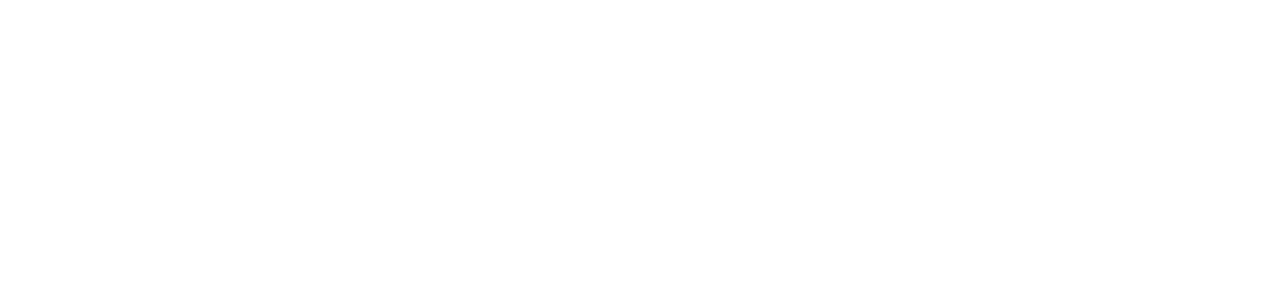
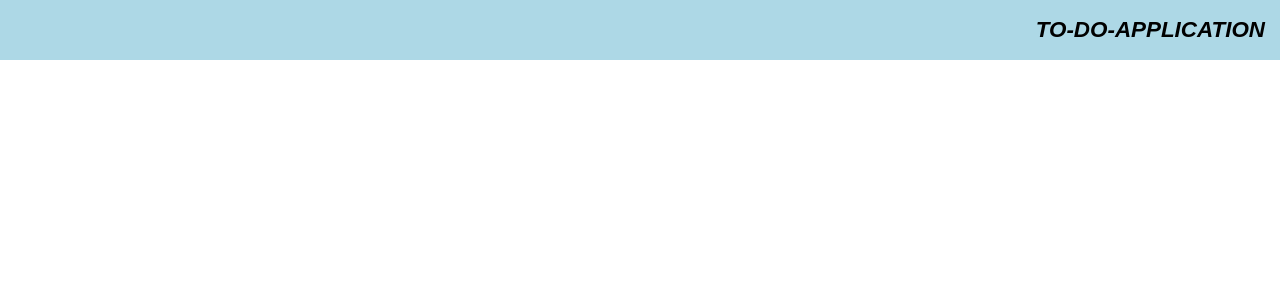
Before and after one commit to adcies/to-do-app, a React (Create React App) app: page / in a window 1280 px wide. Shown: the top 300 px of the page. Built offline with nearby package versions, Linux system fonts and the light colour scheme.

Commit message:
style header component

```diff
--- a/src/App.js
+++ b/src/App.js
@@ -1,7 +1,19 @@
+import React from 'react';
+
+import Header from './layout/Header/Header';
+import Main from './layout/Main/Main';
+import Footer from './layout/Footer/Footer';
+
 import './App.scss';
 
 function App() {
-  return <div className="App"></div>;
+  return (
+    <div className="App">
+      <Header />
+      <Main />
+      <Footer />
+    </div>
+  );
 }
 
 export default App;
--- a/src/App.scss
+++ b/src/App.scss
@@ -1 +1,7 @@
+@import './sass/variables';
 @import './sass/normalize';
+
+body {
+  font-family: sans-serif;
+  font-size: $base-fontSize;
+}
--- a/src/layout/Header/Header.jsx
+++ b/src/layout/Header/Header.jsx
@@ -1,9 +1,15 @@
 import React from 'react';
+import Navigation from '../Navigation/Navigation';
 
 import './Header.scss';
 
 const Header = () => {
-  return <header className="header"></header>;
+  return (
+    <header className="header">
+      <p className="header__title">To-do-application</p>
+      <Navigation />
+    </header>
+  );
 };
 
 export default Header;
--- a/src/layout/Header/Header.scss
+++ b/src/layout/Header/Header.scss
@@ -0,0 +1,15 @@
+@import '../../sass/variables';
+
+.header {
+  height: $header-height-mobile;
+  background-color: $header-bgColor;
+  &__title {
+    padding-right: 15px;
+    text-align: right;
+    line-height: $header-height-mobile;
+    font-size: $header-fontSize-mobile;
+    text-transform: uppercase;
+    font-style: italic;
+    font-weight: bold;
+  }
+}
--- /dev/null
+++ b/src/sass/_variables.scss
@@ -0,0 +1,7 @@
+$base-fontSize: 10px;
+
+// Header
+
+$header-height-mobile: 60px;
+$header-bgColor: lightblue;
+$header-fontSize-mobile: 1.4rem;
```
Also changed, not shown: src/layout/Footer/Footer.scss (added), src/layout/Footer/Header.scss (deleted).
